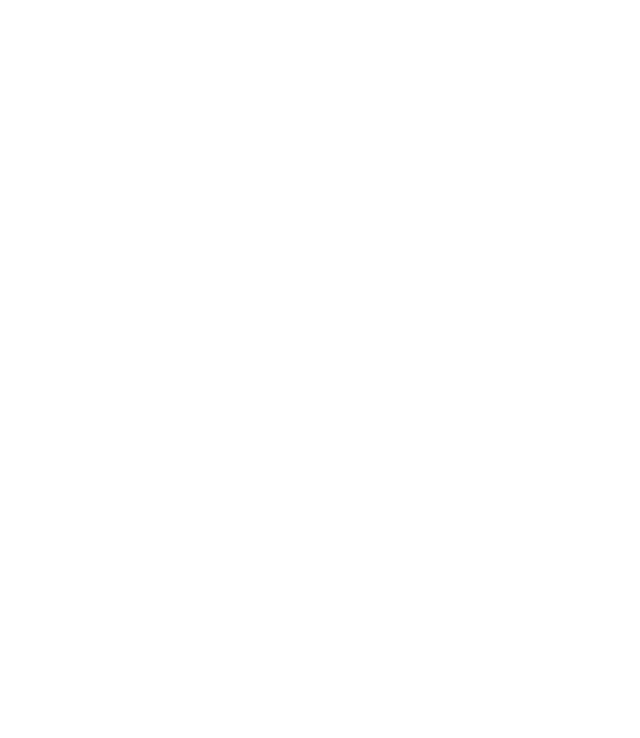
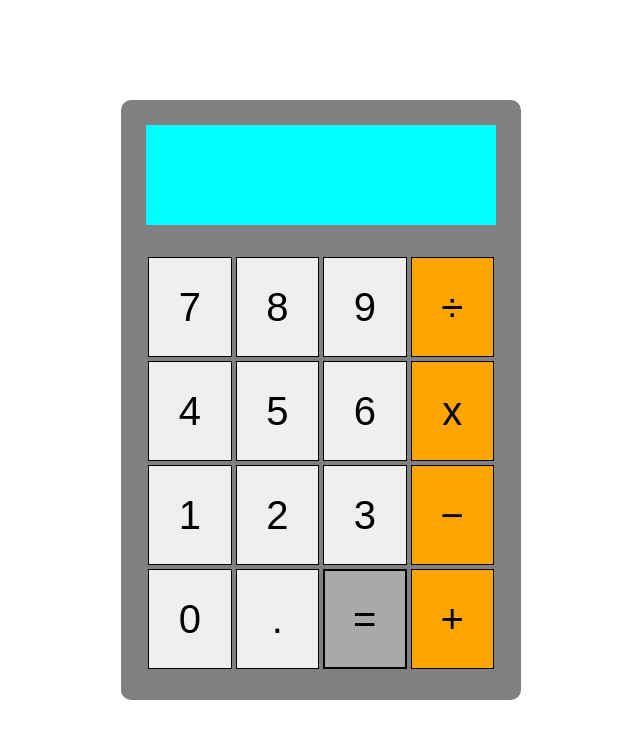
Before and after one commit to mahumsajid/calculator, a plain HTML site: page index.html in a window 1280 px wide. Shown: the whole page, without its empty margins (319-959 px from the left). Drawn offline with Linux system fonts and the light colour scheme.

Commit message:
Add styling to buttons added as well as display

```diff
--- a/index.html
+++ b/index.html
@@ -7,6 +7,29 @@
         <script src="./script.js" defer></script>
     </head>
     <body>
+        <div class="calculator">
+            <div class="display"></div>
+            <div class="calc-btns">
+                    <button class="digit">7</button>
+                    <button class="digit">8</button>
+                    <button class="digit">9</button>
+                    <button class="operator">÷</button>
 
+                    <button class="digit">4</button>
+                    <button class="digit">5</button>
+                    <button class="digit">6</button>
+                    <button class="operator">x</button>
+
+                    <button class="digit">1</button>
+                    <button class="digit">2</button>
+                    <button class="digit">3</button>
+                    <button class="operator">−</button>
+
+                    <button class="digit">0</button>
+                    <button class="period">.</button>
+                    <button class="equals">=</button>
+                    <button class="operator">+</button>
+            </div>
+        </div>
     </body>
 </html>
--- a/style.css
+++ b/style.css
@@ -0,0 +1,52 @@
+* {
+    box-sizing: border-box;
+    text-align: center;
+    margin: 0px;
+    padding: 0px;
+}
+
+body {
+    height: 100vh;
+    display: flex;
+    justify-content: center;
+    align-items: center;
+}
+
+.calculator {
+    width: 400px;
+    height: 600px;
+    padding: 10px;
+    background-color: grey;
+    border-radius: 10px;
+}
+
+.display {
+    margin: 15px;
+    margin-bottom: 30px;
+    width: 350px;
+    height: 100px;
+    background-color: aqua;
+}
+
+.calc-btns {
+    margin: 15px;
+    display: flex;
+    flex-wrap: wrap;
+}
+button {
+    height: 100px;
+    width: 75px;
+    margin: 2px;
+    font-size: 40px;
+    border: black 1px solid;
+    flex: 1 1 auto;
+}
+
+.operator {
+    background-color: orange;
+}
+
+.equals {
+    background-color: darkgrey;
+    border: black 2px solid;
+}
```
